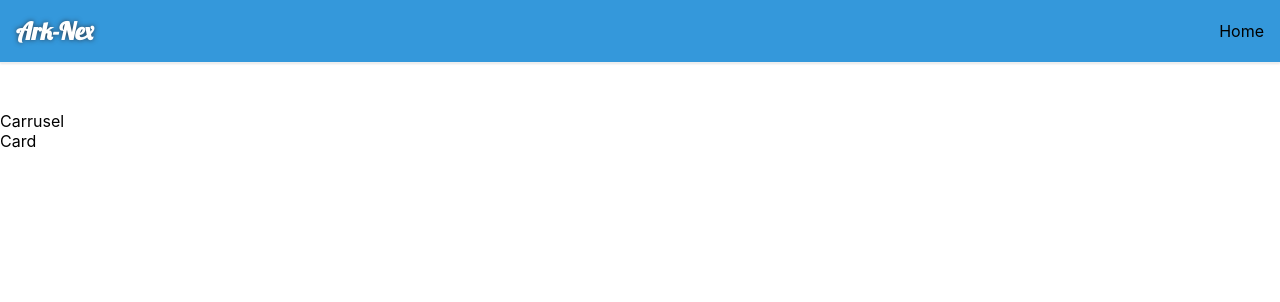
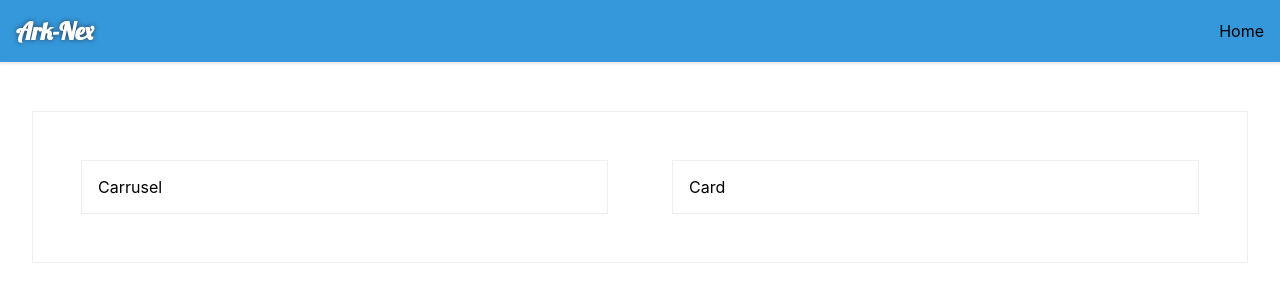
Before and after one commit to Diego-18/ark-nex, a React (Create React App) app: page / in a window 1280 px wide. Shown: the top 302 px of the page. Built offline with nearby package versions, Linux system fonts and the light colour scheme; a web font is replaced by a local one.

Commit message:
feat:component-alignment
** Alignment of internal components in the main application container.

```diff
--- /dev/null
+++ b/src/components/CardProduct/CardProduct.css
@@ -0,0 +1,10 @@
+.card {
+	flex-direction: column;
+	justify-content: center;
+	align-items: center;
+	overflow: hidden;
+	border: 1px solid #eee;
+	margin: 2rem;
+	padding: 1rem;
+	width: 50%;
+}
--- a/src/components/CardProduct/CardProduct.js
+++ b/src/components/CardProduct/CardProduct.js
@@ -1,8 +1,9 @@
 import React from "react";
+import "./CardProduct.css";
 
 export default function CardProduct() {
 	return (
-		<div>
+		<div className="card">
 			<p>Card</p>
 		</div>
 	);
--- /dev/null
+++ b/src/components/CarruselProduct/CarruselProduct.css
@@ -0,0 +1,10 @@
+.carrusel {
+	flex-direction: column;
+	justify-content: center;
+	align-items: center;
+	overflow: hidden;
+	border: 1px solid #eee;
+	margin: 2rem;
+	padding: 1rem;
+	width: 50%;
+}
--- a/src/components/CarruselProduct/CarruselProduct.js
+++ b/src/components/CarruselProduct/CarruselProduct.js
@@ -1,4 +1,5 @@
 import React from "react";
+import "./CarruselProduct.css";
 
 export default function Carrusel() {
 	return (
--- /dev/null
+++ b/src/components/Home/Home.css
@@ -0,0 +1,9 @@
+.Home {
+	display: flex;
+	flex-direction: row;
+	align-items: center;
+	justify-content: center;
+	border: 1px solid #eee;
+	margin: 2rem;
+	padding: 1rem;
+}
--- a/src/components/Home/Home.js
+++ b/src/components/Home/Home.js
@@ -1,4 +1,6 @@
 import React from "react";
+import "./Home.css";
+
 import CardProduct from "../CardProduct/CardProduct";
 import CarruselProduct from "../CarruselProduct/CarruselProduct";
 
```
